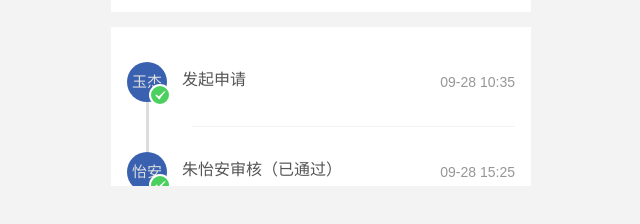
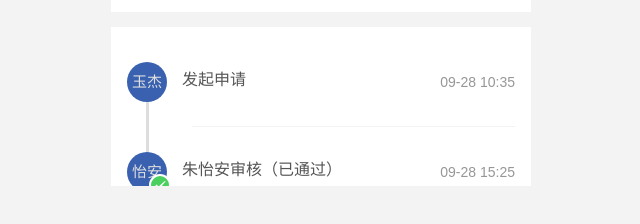
Before and after one commit to Yoosen/yoosen.github.io, a plain HTML site: page details.html in a window 1280 px wide. Shown: the part 554-778 px from the top of the page, 319-959 px from the left. Drawn offline with Linux system fonts and the light colour scheme; files whose address does not match are found by name.

Commit message:
Add files via upload

```diff
--- a/details.html
+++ b/details.html
@@ -168,7 +168,7 @@
 				<ul>
 					<li>
 						<!--审核通过 调用class  pass   为通过调用  notpass-->
-						<div class="avatar pass">
+						<div class="avatar">
 							玉杰
 						</div><!-- <img src="images/temp/avatar.jpg" alt=""> -->
 						<div class="content">
```
